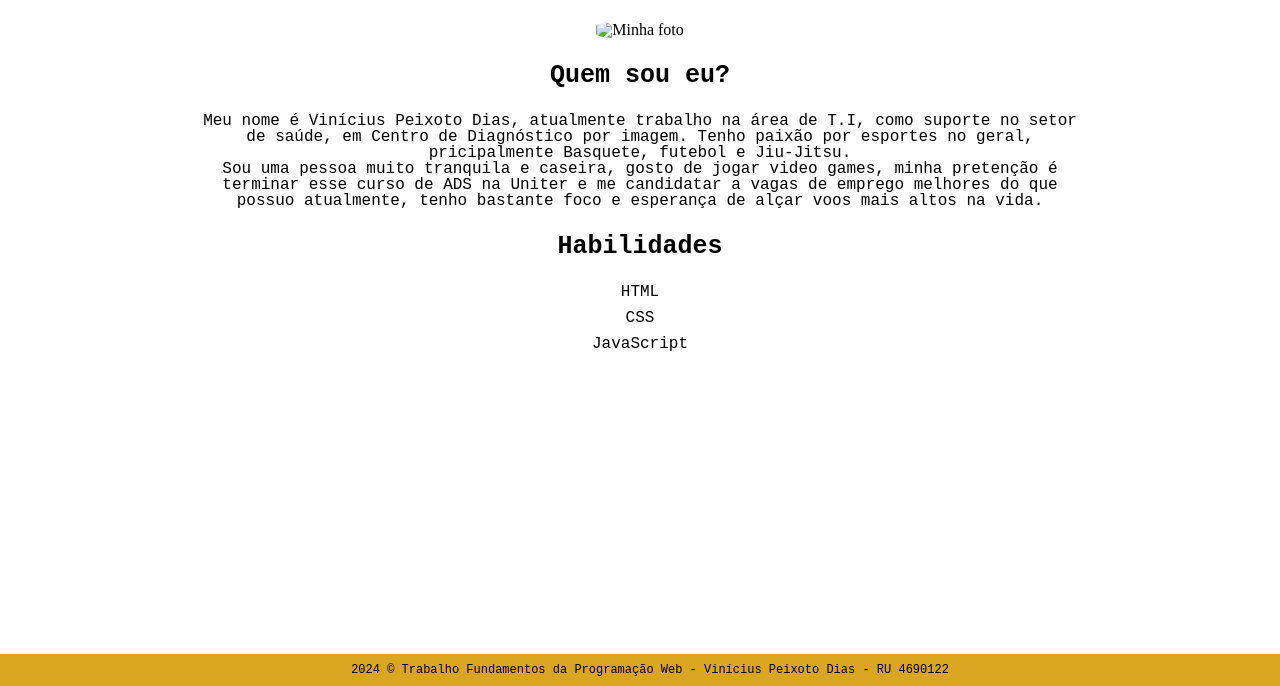
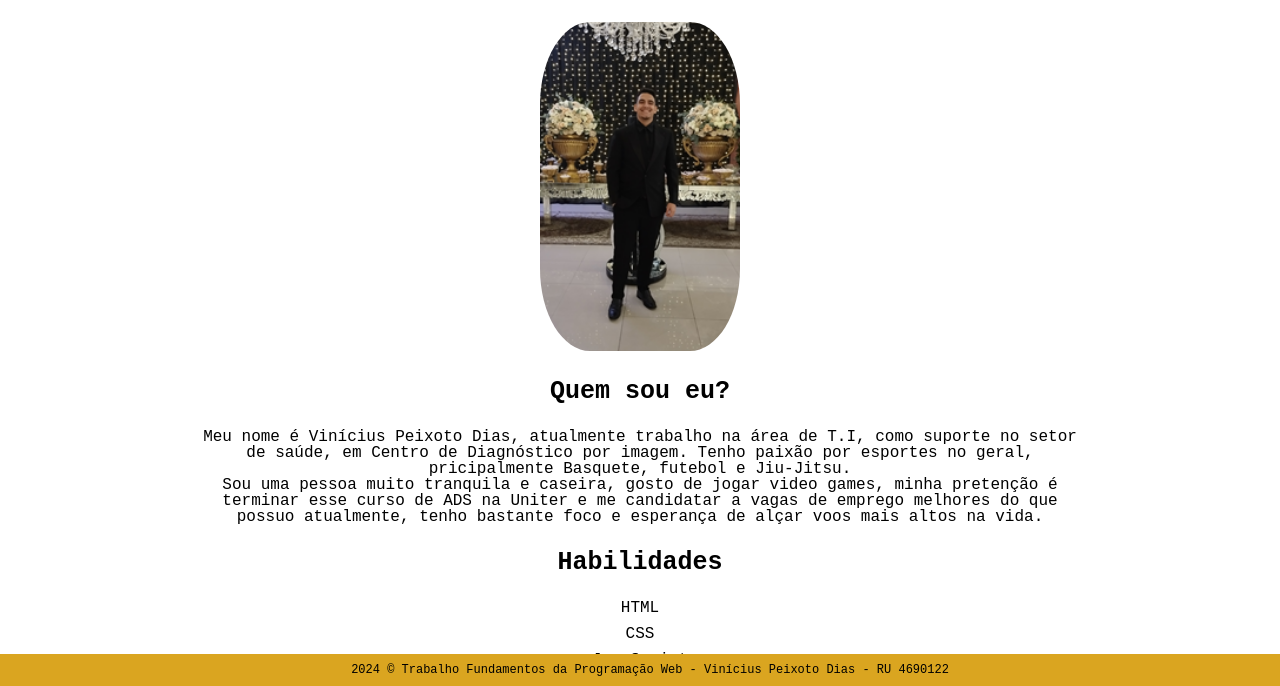
Before and after one commit to vinipeixoto/trabalhovinicius, a plain HTML site: page sobremim.html in a window 1280 px wide. Shown: the part 114-800 px from the top of the page. Drawn offline with Linux system fonts and the light colour scheme.

Commit message:
atualizando o src da imagem sobremim.html

```diff
--- a/sobremim.html
+++ b/sobremim.html
@@ -20,7 +20,7 @@
         </ul>
     </nav>
     <div class="sobremim">
-        <img src="images/eu.jpg" alt="Minha foto" class="foto-perfil">
+        <img src="eu.jpg" alt="Minha foto" class="foto-perfil">
 
         <div class="sobremim">
             <h2 class="titulo_inicio">Quem sou eu?</h2>
```
